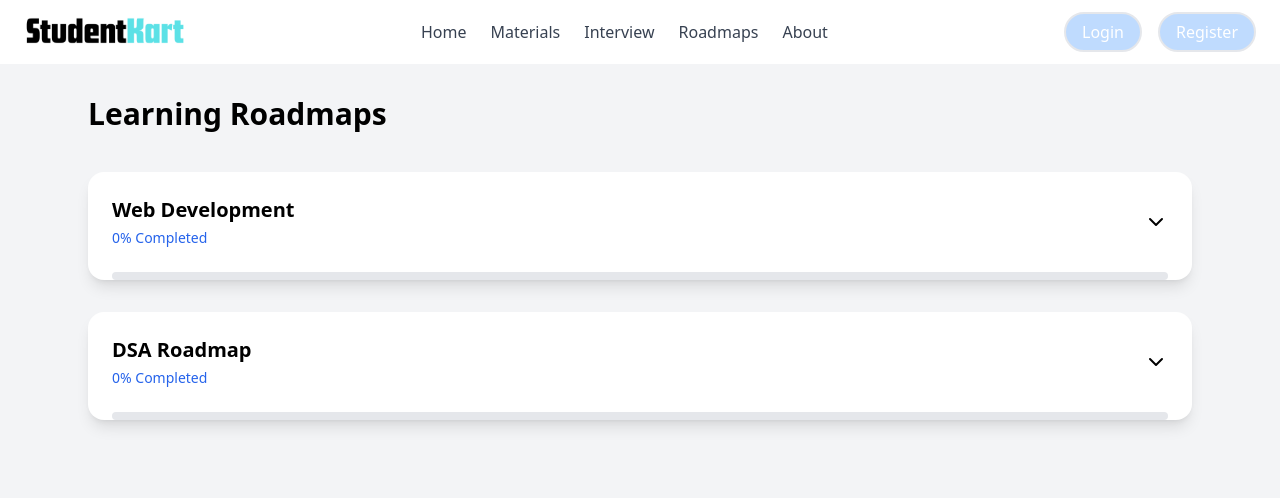
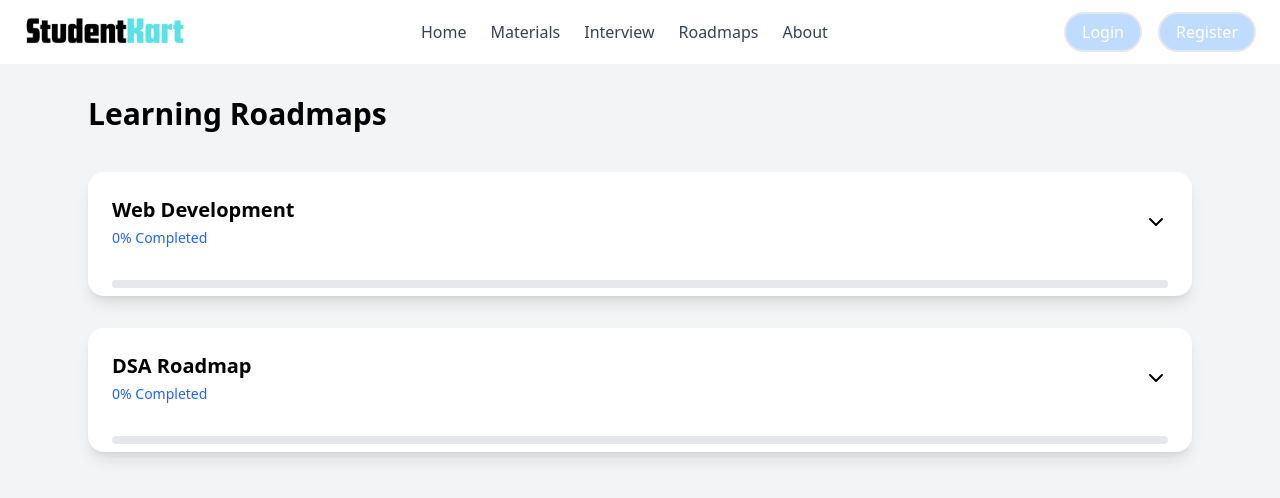
Before and after one commit to adityalawande17/studentKart, a React (Create React App) app in the folder studentkart-frontend/: page /roadmaps in a window 1280 px wide. Shown: the top 498 px of the page. Built offline with nearby package versions, Linux system fonts and the light colour scheme.

Commit message:
Fixed percentage bar

```diff
--- a/studentkart-frontend/src/pages/Roadmaps.jsx
+++ b/studentkart-frontend/src/pages/Roadmaps.jsx
@@ -159,7 +159,7 @@ const Roadmaps = () => {
               </div>
 
               {/* PROGRESS BAR */}
-              <div className="px-6">
+              <div className="px-6 p-2">
                 <div className="w-full bg-gray-200 h-2 rounded-full">
                   <div
                     className="bg-blue-500 h-2 rounded-full transition-all duration-500"
```
